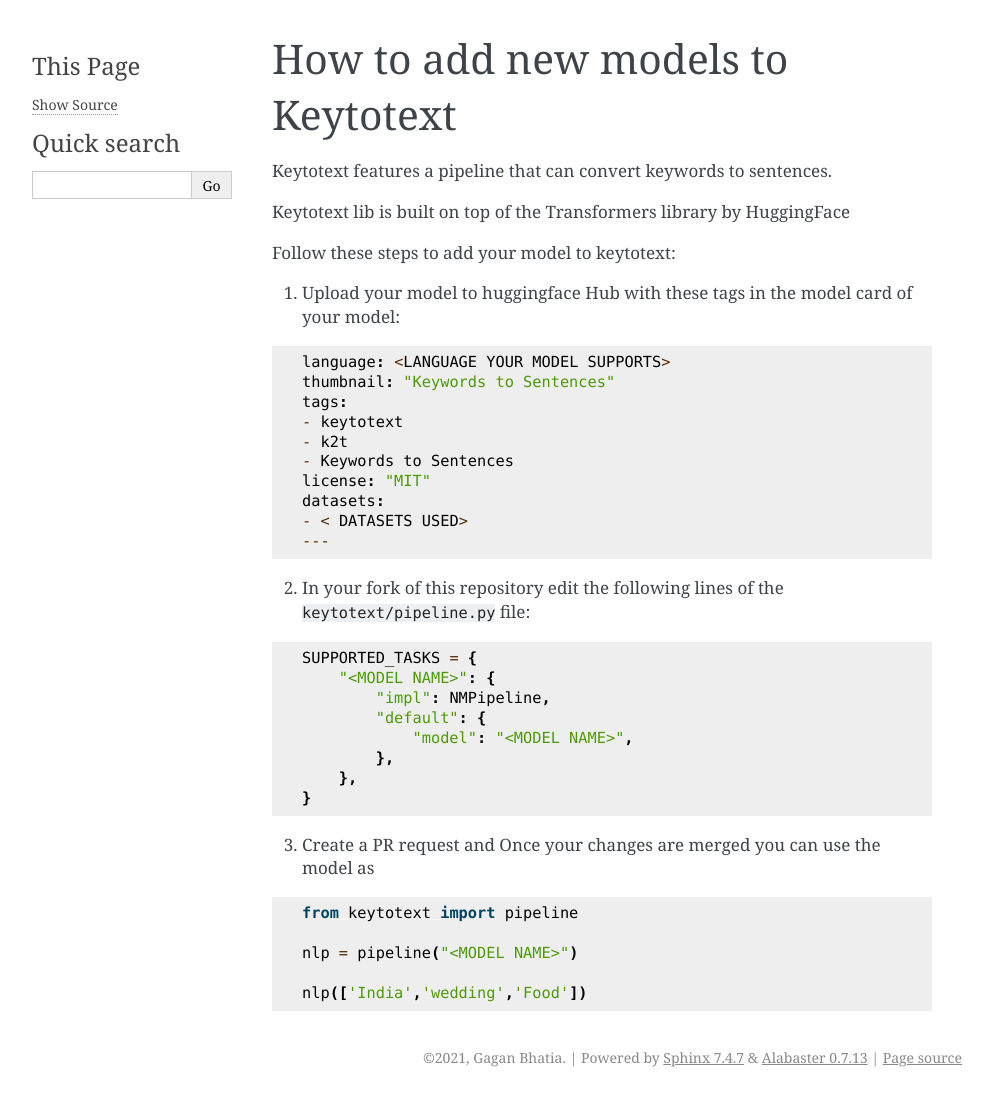
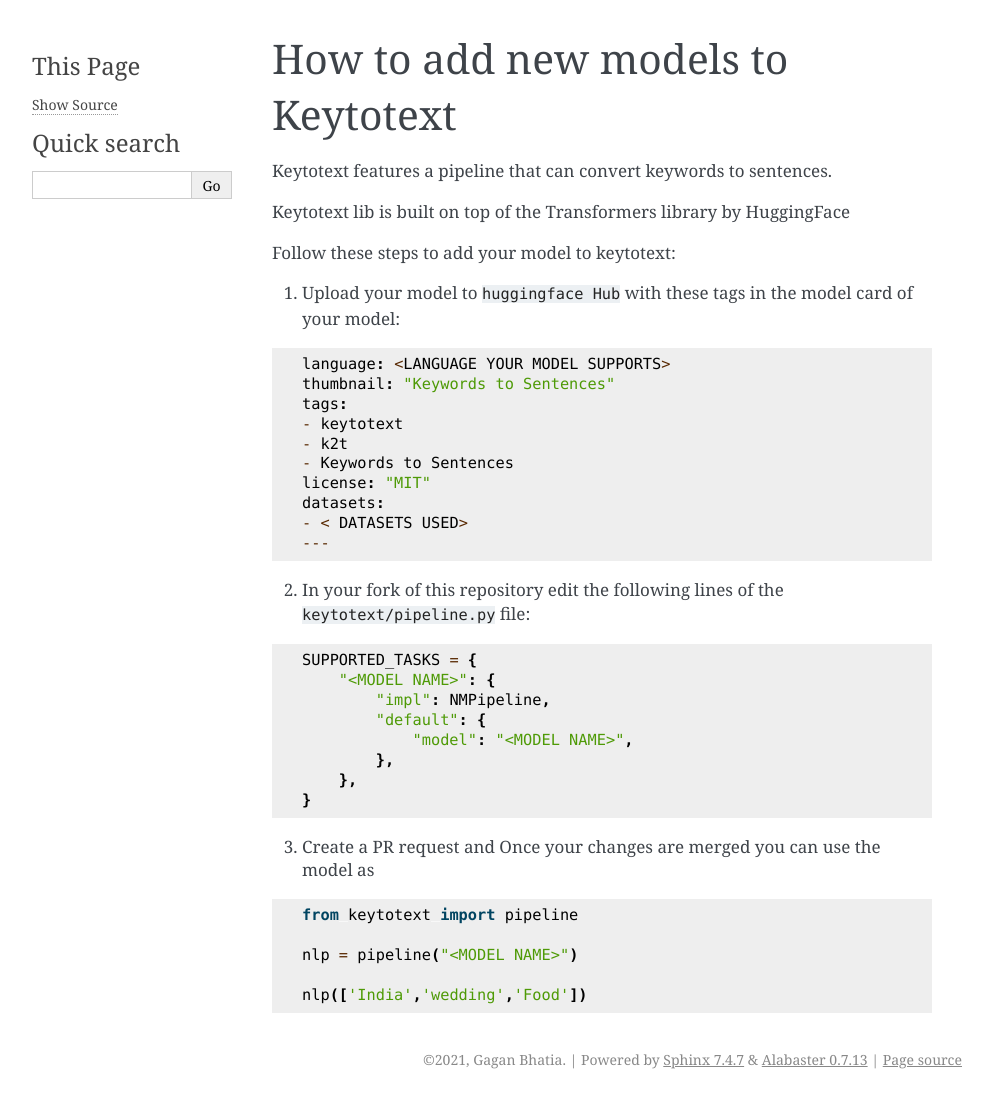
Before and after one commit to gagan3012/keytotext, a Sphinx documentation site: the page built from docs/MODELS.md, in a window 1280 px wide. Shown: the whole page, without its empty margins (148-1141 px from the left). Built offline with Sphinx 7.4.7, drawn with Linux system fonts in a browser that asks for light colours.

````diff
--- a/docs/MODELS.md
+++ b/docs/MODELS.md
@@ -6,7 +6,7 @@ Keytotext lib is built on top of the Transformers library by HuggingFace
 
 Follow these steps to add your model to keytotext:
 
-1) Upload your model to huggingface Hub with these tags in the model card of your model:
+1) Upload your model to `huggingface Hub` with these tags in the model card of your model:
 ```
 language: <LANGUAGE YOUR MODEL SUPPORTS>
 thumbnail: "Keywords to Sentences"
````
